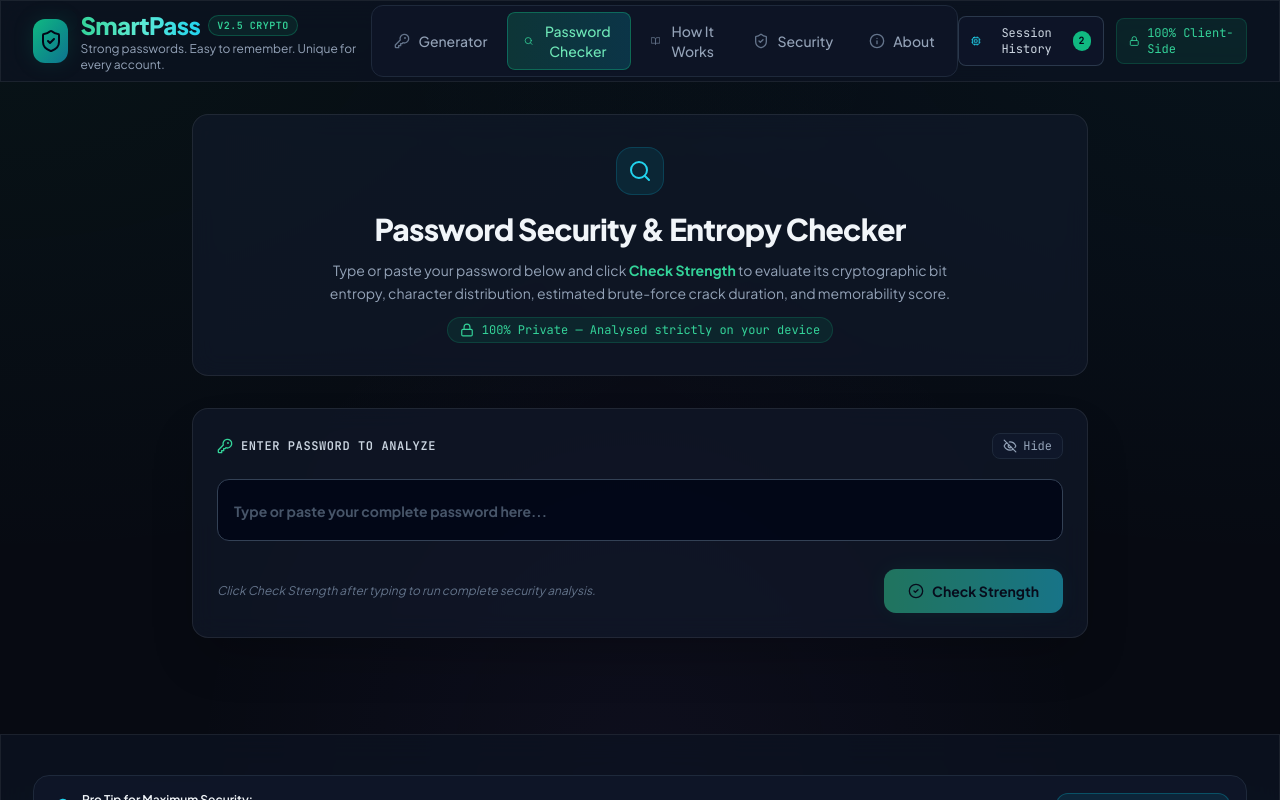
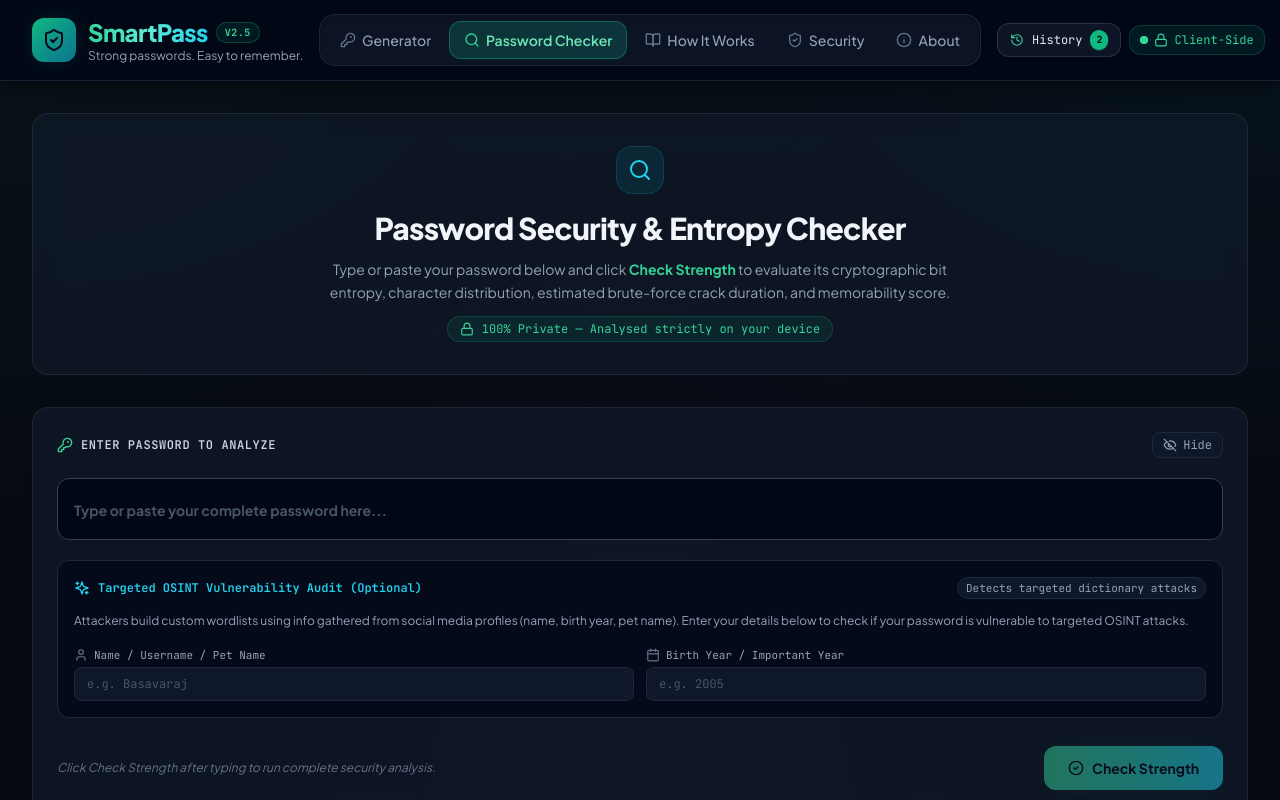
Before and after one commit to ningappa889/simple_passwd_gen, a React (Vite) app: page / in a window 1280 px wide. Both pictures are taken after a click on the button "Password Checker". Shown: the top 800 px of the page. Built offline with nearby package versions, Linux system fonts and the light colour scheme.

Commit message:
feat: redesign navbar layout, full-width page alignment & add OSINT personal metadata checker audit

```diff
--- a/src/components/About.jsx
+++ b/src/components/About.jsx
@@ -3,7 +3,7 @@
 
 export default function About() {
   return (
-    <div className="max-w-4xl mx-auto space-y-8 animate-fadeIn">
+    <div className="w-full space-y-8 animate-fadeIn">
 
       {/* Hero Banner */}
       <div className="glass-card rounded-2xl p-6 sm:p-8 border border-slate-800 text-center space-y-4">
--- a/src/components/Header.jsx
+++ b/src/components/Header.jsx
@@ -1,5 +1,5 @@
 import React from 'react';
-import { ShieldCheck, Lock, Cpu, Eye, BookOpen, Info, Sparkles, KeyRound, Search } from 'lucide-react';
+import { ShieldCheck, Lock, History, BookOpen, Info, KeyRound, Search } from 'lucide-react';
 
 export default function Header({ activeTab, setActiveTab, historyCount, onOpenHistory }) {
   const navItems = [
@@ -11,33 +11,36 @@
   ];
 
   return (
-    <header className="sticky top-0 z-40 w-full glass-panel border-b border-slate-800/80">
+    <header className="sticky top-0 z-40 w-full bg-slate-950/85 backdrop-blur-xl border-b border-slate-800/80 shadow-lg shadow-black/30">
       <div className="max-w-7xl mx-auto px-4 sm:px-6 lg:px-8">
-        <div className="flex items-center justify-between h-20">
+        <div className="flex items-center justify-between h-20 gap-2 sm:gap-4">
 
           {/* Logo & Branding */}
-          <div className="flex items-center space-x-3 cursor-pointer" onClick={() => setActiveTab('generator')}>
-            <div className="relative flex items-center justify-center w-11 h-11 rounded-xl bg-gradient-to-br from-emerald-500 via-teal-600 to-cyan-700 shadow-cyber-glow">
-              <ShieldCheck className="w-6 h-6 text-slate-950 font-bold" />
-              <div className="absolute -top-1 -right-1 w-3 h-3 bg-emerald-400 rounded-full animate-ping" />
+          <div
+            className="flex items-center space-x-3 cursor-pointer group shrink-0"
+            onClick={() => setActiveTab('generator')}
+          >
+            <div className="relative flex items-center justify-center w-10 h-10 sm:w-11 sm:h-11 rounded-xl bg-gradient-to-br from-emerald-500 via-teal-600 to-cyan-700 shadow-cyber-glow group-hover:scale-105 transition-transform duration-200">
+              <ShieldCheck className="w-5 h-5 sm:w-6 sm:h-6 text-slate-950 font-bold" />
+              <div className="absolute -top-1 -right-1 w-3 h-3 bg-emerald-400 rounded-full animate-ping opacity-75" />
             </div>
             <div>
               <div className="flex items-center space-x-2">
-                <span className="text-2xl font-extrabold tracking-tight bg-gradient-to-r from-emerald-400 via-teal-300 to-cyan-400 bg-clip-text text-transparent">
+                <span className="text-xl sm:text-2xl font-extrabold tracking-tight bg-gradient-to-r from-emerald-400 via-teal-300 to-cyan-400 bg-clip-text text-transparent">
                   SmartPass
                 </span>
-                <span className="px-2 py-0.5 text-[10px] font-mono font-semibold uppercase tracking-wider bg-emerald-500/10 text-emerald-400 border border-emerald-500/30 rounded-full">
-                  v2.5 Crypto
+                <span className="px-2 py-0.5 text-[10px] font-mono font-bold uppercase tracking-wider bg-emerald-500/10 text-emerald-400 border border-emerald-500/30 rounded-full">
+                  v2.5
                 </span>
               </div>
-              <p className="text-xs text-slate-400 hidden sm:block">
-                Strong passwords. Easy to remember. Unique for every account.
+              <p className="text-xs text-slate-400 hidden lg:block">
+                Strong passwords. Easy to remember.
               </p>
             </div>
           </div>
 
-          {/* Navigation Tabs */}
-          <nav className="hidden md:flex items-center space-x-1 bg-slate-900/60 p-1.5 rounded-xl border border-slate-800">
+          {/* Navigation Tabs (Center) */}
+          <nav className="hidden md:flex items-center space-x-1 bg-slate-900/80 p-1.5 rounded-2xl border border-slate-800/80 shadow-inner my-auto">
             {navItems.map((item) => {
               const Icon = item.icon;
               const isActive = activeTab === item.id;
@@ -45,44 +48,55 @@
                 <button
                   key={item.id}
                   onClick={() => setActiveTab(item.id)}
-                  className={`flex items-center space-x-2 px-4 py-2 text-sm font-medium rounded-lg transition-all duration-200 ${
+                  className={`flex items-center space-x-1.5 px-3 py-1.5 lg:px-3.5 lg:py-2 text-xs lg:text-sm font-medium rounded-xl transition-all duration-200 whitespace-nowrap ${
                     isActive
-                      ? 'bg-gradient-to-r from-emerald-500/20 to-cyan-500/20 text-emerald-300 border border-emerald-500/40 shadow-sm'
-                      : 'text-slate-400 hover:text-slate-200 hover:bg-slate-800/50'
+                      ? 'bg-gradient-to-r from-emerald-500/20 to-teal-500/20 text-emerald-300 border border-emerald-500/40 shadow-sm shadow-emerald-950/50 font-semibold'
+                      : 'text-slate-400 hover:text-slate-200 hover:bg-slate-800/60'
                   }`}
                 >
-                  <Icon className={`w-4 h-4 ${isActive ? 'text-emerald-400' : 'text-slate-500'}`} />
+                  <Icon className={`w-3.5 h-3.5 lg:w-4 lg:h-4 transition-colors ${isActive ? 'text-emerald-400' : 'text-slate-500 group-hover:text-slate-400'}`} />
                   <span>{item.label}</span>
                 </button>
               );
             })}
           </nav>
 
-          {/* Right Action Controls: History & Zero-Server Badge */}
-          <div className="flex items-center space-x-3">
+          {/* Right Action Controls: History & Client-Side Badge - Compact for visual symmetry */}
+          <div className="flex items-center space-x-2 shrink-0">
+
+            {/* Session History Button - Compact & Sleek */}
             <button
               onClick={onOpenHistory}
-              className="relative flex items-center space-x-2 px-3 py-2 text-xs font-mono font-medium rounded-lg bg-slate-900/80 hover:bg-slate-800 border border-slate-700/80 text-slate-300 transition-all"
+              className="relative flex items-center space-x-2 px-2.5 sm:px-3 py-1.5 text-xs font-medium rounded-xl bg-slate-900/90 hover:bg-slate-800/90 border border-slate-700/70 hover:border-emerald-500/40 text-slate-200 hover:text-emerald-300 transition-all duration-200 shadow-sm group cursor-pointer"
               title="View in-memory session password history"
             >
-              <Cpu className="w-3.5 h-3.5 text-cyan-400" />
-              <span className="hidden sm:inline">Session History</span>
+              <History className="w-3.5 h-3.5 text-emerald-400 group-hover:rotate-[-12deg] transition-transform duration-200" />
+              <span className="hidden sm:inline font-mono font-medium">History</span>
               {historyCount > 0 && (
-                <span className="px-1.5 py-0.5 text-[10px] font-bold bg-emerald-500 text-slate-950 rounded-full">
+                <span className="px-1.5 py-0.5 text-[10px] font-mono font-bold bg-emerald-500 text-slate-950 rounded-full shadow-sm shadow-emerald-500/30">
                   {historyCount}
                 </span>
               )}
             </button>
 
-            <div className="hidden lg:flex items-center space-x-2 px-3 py-1.5 rounded-lg bg-emerald-500/10 border border-emerald-500/20 text-emerald-400 text-xs font-mono">
-              <Lock className="w-3.5 h-3.5 text-emerald-400 animate-pulse" />
-              <span>100% Client-Side</span>
+            {/* 100% Client-Side Trust Badge - Compact & Sleek */}
+            <div
+              className="hidden lg:flex items-center space-x-1.5 px-2.5 py-1.5 rounded-xl bg-emerald-500/10 border border-emerald-500/20 text-emerald-400 text-xs font-mono font-medium"
+              title="Zero server calls. All password generation and calculations stay 100% in your browser."
+            >
+              <div className="relative flex items-center justify-center w-2 h-2">
+                <span className="absolute w-full h-full rounded-full bg-emerald-400 animate-ping opacity-75" />
+                <span className="relative w-2 h-2 rounded-full bg-emerald-400" />
+              </div>
+              <Lock className="w-3.5 h-3.5 text-emerald-400" />
+              <span>Client-Side</span>
             </div>
+
           </div>
         </div>
 
         {/* Mobile Navigation Row */}
-        <div className="flex md:hidden items-center justify-around py-2 border-t border-slate-800/60 overflow-x-auto">
+        <div className="flex md:hidden items-center justify-around py-2.5 border-t border-slate-800/60 overflow-x-auto gap-1">
           {navItems.map((item) => {
             const Icon = item.icon;
             const isActive = activeTab === item.id;
@@ -90,14 +104,14 @@
               <button
                 key={item.id}
                 onClick={() => setActiveTab(item.id)}
-                className={`flex items-center space-x-1.5 px-3 py-1.5 text-xs font-medium rounded-lg ${
+                className={`flex items-center space-x-1.5 px-3 py-1.5 text-xs font-medium rounded-xl transition-all ${
                   isActive
-                    ? 'bg-emerald-500/20 text-emerald-300 border border-emerald-500/40'
-                    : 'text-slate-400'
+                    ? 'bg-emerald-500/20 text-emerald-300 border border-emerald-500/40 font-semibold'
+                    : 'text-slate-400 hover:text-slate-200'
                 }`}
               >
                 <Icon className="w-3.5 h-3.5" />
-                <span>{item.label}</span>
+                <span className="whitespace-nowrap">{item.label}</span>
               </button>
             );
           })}
--- a/src/components/HowItWorks.jsx
+++ b/src/components/HowItWorks.jsx
@@ -3,7 +3,7 @@
 
 export default function HowItWorks() {
   return (
-    <div className="max-w-4xl mx-auto space-y-8 animate-fadeIn">
+    <div className="w-full space-y-8 animate-fadeIn">
 
       {/* Header Banner */}
       <div className="glass-card rounded-2xl p-6 sm:p-8 border border-slate-800 text-center space-y-3">
--- a/src/components/PasswordChecker.jsx
+++ b/src/components/PasswordChecker.jsx
@@ -3,11 +3,16 @@
 import { evaluatePasswordStrength } from '../utils/strengthAnalyzer';
 import StrengthMeter from './StrengthMeter';
 import EntropyDisplay from './EntropyDisplay';
-import { ShieldCheck, Lock, Eye, EyeOff, Search, KeyRound, CheckCircle2 } from 'lucide-react';
+import { ShieldCheck, Lock, Eye, EyeOff, Search, KeyRound, CheckCircle2, User, Calendar, ShieldAlert, Sparkles } from 'lucide-react';
 
 export default function PasswordChecker({ onAddCheckerHistory }) {
   const [inputPassword, setInputPassword] = useState('');
   const [showPassword, setShowPassword] = useState(true);
+
+  // Target OSINT Personal Metadata Fields (Optional)
+  const [targetName, setTargetName] = useState('');
+  const [targetYear, setTargetYear] = useState('');
+
   const [checkedData, setCheckedData] = useState(null);
 
   const handleCheckStrength = (e) => {
@@ -18,7 +23,12 @@
     const detectedStyle = isPassphraseLike ? 'passphrase' : 'strong';
 
     const entropyInfo = calculateEntropy(inputPassword, detectedStyle);
-    const strengthInfo = evaluatePasswordStrength(inputPassword, detectedStyle, entropyInfo.bits);
+    const strengthInfo = evaluatePasswordStrength(
+      inputPassword,
+      detectedStyle,
+      entropyInfo.bits,
+      { name: targetName, birthYear: targetYear }
+    );
 
     setCheckedData({
       password: inputPassword,
@@ -38,14 +48,13 @@
 
   const handleInputChange = (e) => {
     setInputPassword(e.target.value);
-    // Clear previous check output when user starts typing new password until they click Check Strength
     if (checkedData && e.target.value !== checkedData.password) {
       setCheckedData(null);
     }
   };
 
   return (
-    <div className="max-w-4xl mx-auto space-y-8 animate-fadeIn">
+    <div className="w-full space-y-8 animate-fadeIn">
 
       {/* Header Banner */}
       <div className="glass-card rounded-2xl p-6 sm:p-8 border border-slate-800 text-center space-y-3">
@@ -94,6 +103,55 @@
           />
         </div>
 
+        {/* Optional OSINT Personal Metadata Audit Inputs */}
+        <div className="p-4 rounded-xl bg-slate-950/70 border border-slate-800 space-y-3">
+          <div className="flex items-center justify-between flex-wrap gap-2">
+            <div className="flex items-center space-x-2 text-xs font-mono font-semibold text-cyan-400">
+              <Sparkles className="w-4 h-4 text-cyan-400" />
+              <span>Targeted OSINT Vulnerability Audit (Optional)</span>
+            </div>
+            <span className="text-[11px] font-mono text-slate-400 bg-slate-900 px-2 py-0.5 rounded-full border border-slate-800">
+              Detects targeted dictionary attacks
+            </span>
+          </div>
+
+          <p className="text-xs text-slate-400 leading-relaxed">
+            Attackers build custom wordlists using info gathered from social media profiles (name, birth year, pet name). Enter your details below to check if your password is vulnerable to targeted OSINT attacks.
+          </p>
+
+          <div className="grid grid-cols-1 sm:grid-cols-2 gap-3 pt-1">
+            <div className="space-y-1">
+              <label htmlFor="target-name" className="text-[11px] font-mono text-slate-400 flex items-center space-x-1.5">
+                <User className="w-3.5 h-3.5 text-slate-500" />
+                <span>Name / Username / Pet Name</span>
+              </label>
+              <input
+                id="target-name"
+                type="text"
+                value={targetName}
+                onChange={(e) => setTargetName(e.target.value)}
+                placeholder="e.g. Basavaraj"
+                className="w-full bg-slate-900 text-slate-200 font-mono text-xs rounded-lg px-3 py-2 border border-slate-800 focus:border-cyan-500 focus:outline-none placeholder:text-slate-600"
+              />
+            </div>
+
+            <div className="space-y-1">
+              <label htmlFor="target-year" className="text-[11px] font-mono text-slate-400 flex items-center space-x-1.5">
+                <Calendar className="w-3.5 h-3.5 text-slate-500" />
+                <span>Birth Year / Important Year</span>
+              </label>
+              <input
+                id="target-year"
+                type="text"
+                value={targetYear}
+                onChange={(e) => setTargetYear(e.target.value)}
+                placeholder="e.g. 2005"
+                className="w-full bg-slate-900 text-slate-200 font-mono text-xs rounded-lg px-3 py-2 border border-slate-800 focus:border-cyan-500 focus:outline-none placeholder:text-slate-600"
+              />
+            </div>
+          </div>
+        </div>
+
         {/* Check Strength Action Button */}
         <div className="flex items-center justify-between pt-2">
           <p className="text-xs text-slate-500 italic">
@@ -103,7 +161,7 @@
           <button
             type="submit"
             disabled={!inputPassword || inputPassword.trim().length === 0}
-            className="flex items-center space-x-2 px-6 py-3 rounded-xl font-bold text-sm bg-gradient-to-r from-emerald-400 via-teal-400 to-cyan-400 text-slate-950 shadow-cyber-glow hover:shadow-[0_0_25px_rgba(16,185,129,0.4)] disabled:opacity-50 disabled:cursor-not-allowed transition-all"
+            className="flex items-center space-x-2 px-6 py-3 rounded-xl font-bold text-sm bg-gradient-to-r from-emerald-400 via-teal-400 to-cyan-400 text-slate-950 shadow-cyber-glow hover:shadow-[0_0_25px_rgba(16,185,129,0.4)] disabled:opacity-50 disabled:cursor-not-allowed transition-all cursor-pointer"
           >
             <CheckCircle2 className="w-4 h-4" />
             <span>Check Strength</span>
@@ -114,6 +172,31 @@
       {/* Analysis Results (Rendered ONLY after user clicks Check Strength) */}
       {checkedData && (
         <div className="space-y-6 animate-fadeIn">
+
+          {/* OSINT Targeted Risk Warning Banner (Rendered if Personal Info Match Found) */}
+          {checkedData.strengthInfo.personalRisk && checkedData.strengthInfo.personalRisk.hasRisk && (
+            <div className="glass-card rounded-2xl p-5 border border-amber-500/50 bg-gradient-to-r from-amber-950/40 via-slate-900/90 to-slate-900/90 space-y-3 animate-fadeIn shadow-lg shadow-amber-950/30">
+              <div className="flex items-center space-x-2 text-amber-400 font-bold text-sm">
+                <ShieldAlert className="w-5 h-5 text-amber-400 animate-pulse shrink-0" />
+                <span>Targeted OSINT Personal Data Risk Detected!</span>
+              </div>
+
+              <div className="flex flex-wrap items-center gap-2 text-xs text-slate-300">
+                <span>Matched Identifier(s):</span>
+                {checkedData.strengthInfo.personalRisk.matchedTokens.map((t, idx) => (
+                  <span key={idx} className="font-mono font-bold text-amber-300 bg-amber-500/20 px-2 py-0.5 rounded border border-amber-500/30">
+                    "{t.value}" ({t.type})
+                  </span>
+                ))}
+              </div>
+
+              <p className="text-xs text-slate-300 leading-relaxed">
+                <strong className="text-slate-100">Why this is dangerous: </strong>
+                Standard entropy math measures character randomness assuming the password was chosen at random. However, an attacker targeting you specifically will gather personal details from social media or public records (such as your name <code className="text-amber-300 font-mono">{targetName || 'Basavaraj'}</code> or birth year <code className="text-amber-300 font-mono">{targetYear || '2005'}</code>) and feed them into automated cracking tools like <strong>Hashcat</strong>. Combinations combining your personal info are guessed in fractions of a second regardless of total password length.
+              </p>
+            </div>
+          )}
+
           {/* Strength Meter & Memorability Score */}
           <StrengthMeter strengthInfo={checkedData.strengthInfo} />
 
--- a/src/components/SecurityInfo.jsx
+++ b/src/components/SecurityInfo.jsx
@@ -3,7 +3,7 @@
 
 export default function SecurityInfo() {
   return (
-    <div className="max-w-4xl mx-auto space-y-8 animate-fadeIn">
+    <div className="w-full space-y-8 animate-fadeIn">
 
       {/* Zero Server Guarantee Hero Card */}
       <div className="glass-card rounded-2xl p-6 sm:p-8 border border-emerald-500/30 text-center space-y-4 bg-gradient-to-b from-emerald-500/10 via-slate-900/60 to-slate-900/90 shadow-cyber-glow">
```
Also changed, not shown: src/utils/strengthAnalyzer.js (+83 -6 lines).
